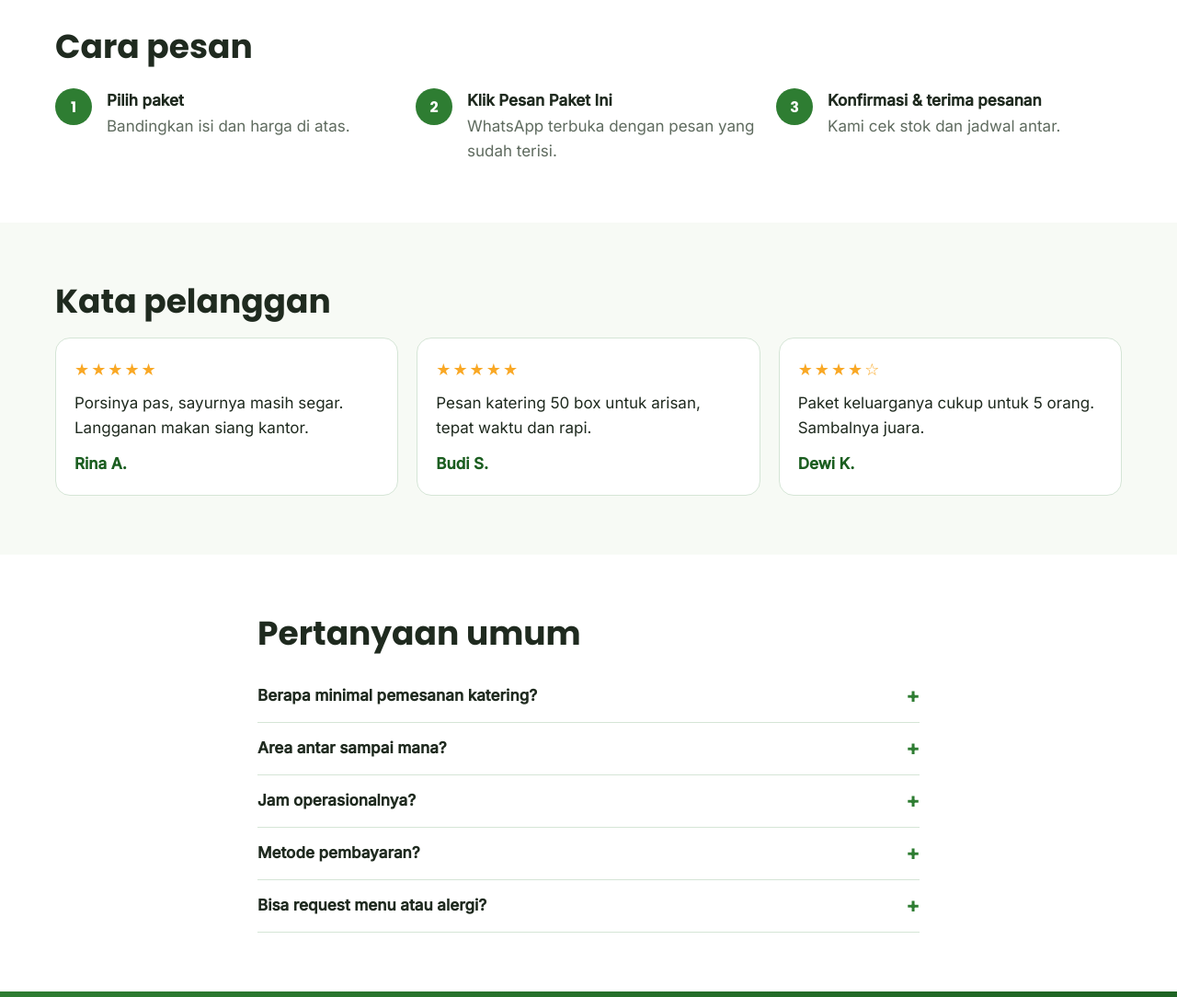
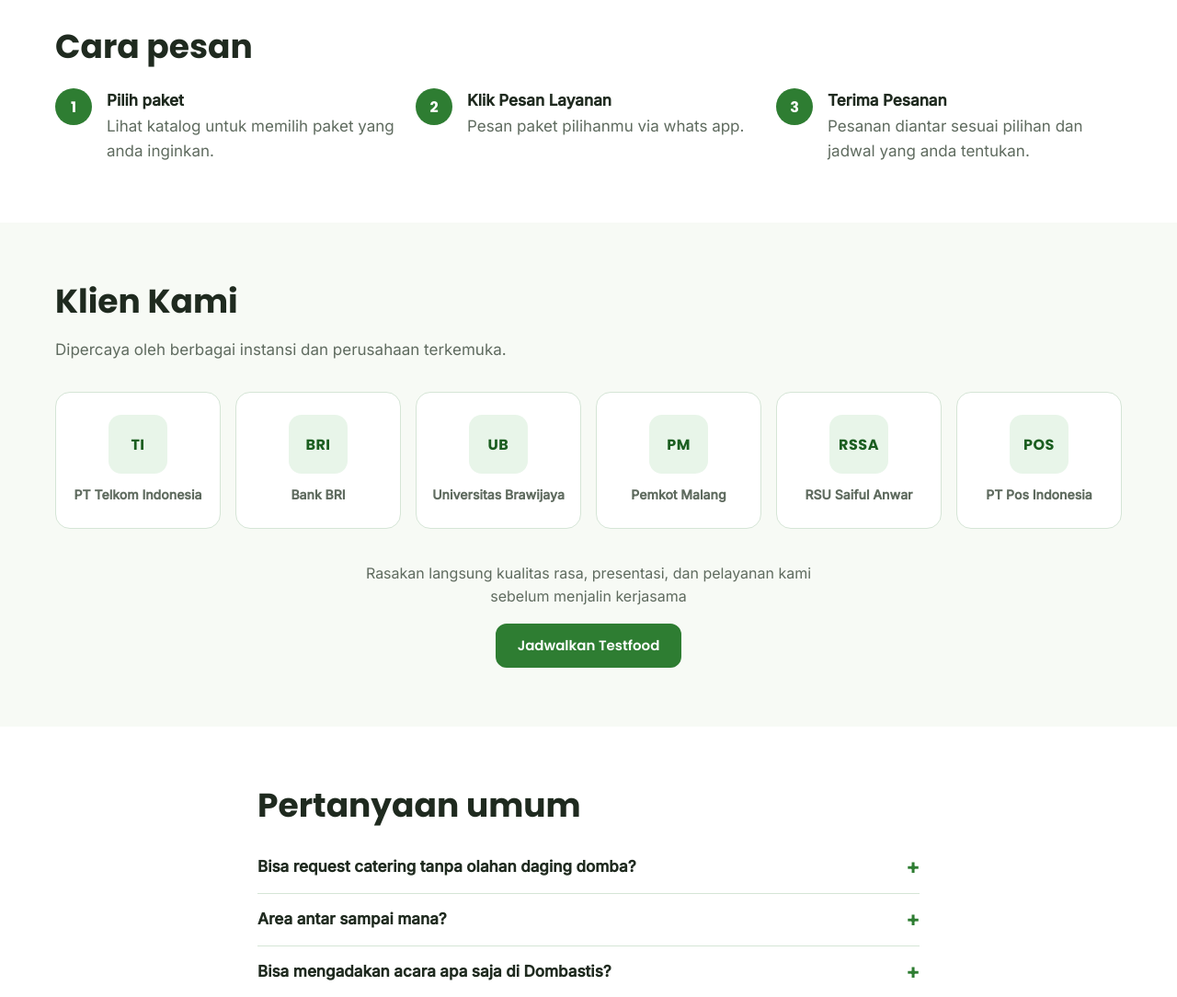
Before and after one commit to axelots-es/domkar, a plain HTML site: page index.html in a window 1280 px wide. Shown: the part 2020-3104 px from the top of the page at 92% size. Drawn offline with Linux system fonts and the light colour scheme.

Commit message:
tambah tombol

```diff
--- a/assets/app.js
+++ b/assets/app.js
@@ -23,16 +23,35 @@
       '<a class="btn block" target="_blank" rel="noopener noreferrer" href="' + wa(msg) + '" data-pkg="' + esc(p.name) + '">Pesan Paket Ini</a></article>';
   }).join("");
 
+  // Klien Kami
+  if ($("#clients") && S.clients) {
+    $("#clients").innerHTML = S.clients.map(function (c) {
+      var img = c.logo
+        ? '<img src="' + esc(c.logo) + '" alt="Logo ' + esc(c.name) + '" loading="lazy">'
+        : '<div class="klien-initial">' + esc(c.initial) + '</div>';
+      return '<div class="klien-card">' + img + '<span>' + esc(c.name) + '</span></div>';
+    }).join("");
+  }
+
   // Keunggulan, testimoni, FAQ
   $("#perks").innerHTML = S.perks.map(function (k) {
     return '<div class="perk"><span class="ico" aria-hidden="true">' + k[0] + "</span><h3>" + esc(k[1]) + "</h3><p>" + esc(k[2]) + "</p></div>";
   }).join("");
-  $("#reviews").innerHTML = S.reviews.map(function (r) {
+  $("#reviews") && ($("#reviews").innerHTML = S.reviews.map(function (r) {
     return '<figure class="rev"><div class="stars" aria-label="Rating ' + r[1] + ' dari 5">' + "★".repeat(r[1]) + "☆".repeat(5 - r[1]) + "</div><blockquote>" + esc(r[2]) + "</blockquote><figcaption>" + esc(r[0]) + "</figcaption></figure>";
-  }).join("");
+  }).join(""));
   $("#faqs").innerHTML = S.faqs.map(function (f) {
     return "<details><summary>" + esc(f[0]) + "</summary><p>" + esc(f[1]) + "</p></details>";
   }).join("");
+
+  // Tombol Testfood
+  var btnTestfood = $("#btn-testfood");
+  if (btnTestfood) {
+    var msgTestfood = "Assalamualaikum Dombastis, saya tertarik untuk mengagendakan test food. Mohon informasinya. Terimakasih!";
+    btnTestfood.href = wa(msgTestfood);
+    btnTestfood.target = "_blank";
+    btnTestfood.rel = "noopener noreferrer";
+  }
 
   // Tautan WhatsApp umum
   var generic = "Halo, saya ingin memesan paket makanan. Mohon info ketersediaan. Terima kasih.";
--- a/assets/config.js
+++ b/assets/config.js
@@ -25,16 +25,24 @@ window.SITE = {
         ["🍚", "Varian menu Nusantara & Timur Tengah", "Menyediakan aneka hidangan Nusantara dan Timur Tengah yang ramah budget dan menggugah selera."],
         ["🛵", "Kepuasan anda, prioritas kami", "Kualitas kebersihan, ketepatan waktu dan rasa kami jaga agar bisa memberikan hidangan yang terbaik untuk segala acara anda."]
     ],
+    clients: [
+        { name: "PT Telkom Indonesia", logo: "", initial: "TI" },
+        { name: "Bank BRI", logo: "", initial: "BRI" },
+        { name: "Universitas Brawijaya", logo: "", initial: "UB" },
+        { name: "Pemkot Malang", logo: "", initial: "PM" },
+        { name: "RSU Saiful Anwar", logo: "", initial: "RSSA" },
+        { name: "PT Pos Indonesia", logo: "", initial: "POS" }
+    ],
     reviews: [
         ["Rina A.", 5, "Porsinya pas, sayurnya masih segar. Langganan makan siang kantor."],
         ["Budi S.", 5, "Pesan katering 50 box untuk arisan, tepat waktu dan rapi."],
         ["Dewi K.", 4, "Paket keluarganya cukup untuk 5 orang. Sambalnya juara."]
     ],
     faqs: [
-    ["Berapa minimal pemesanan katering?", "Minimal 20 porsi. Pesan paling lambat H-2 sebelum acara."],
-    ["Area antar sampai mana?", "Kota Malang dan sekitarnya. Ongkir menyesuaikan jarak."],
-    ["Jam operasionalnya?", "Setiap hari 08.00–20.00."],
-    ["Metode pembayaran?", "Transfer bank, QRIS, atau tunai saat antar."],
-    ["Bisa request menu atau alergi?", "Bisa. Sebutkan di chat WhatsApp sebelum konfirmasi."]
+        ["Bisa request catering tanpa olahan daging domba?", "Bisa, Silahkan konsultasi ke tim kami untuk request menu anda via whatsapp"],
+        ["Area antar sampai mana?", "Kota Nganjuk, Kediri dan Jombang"],
+        ["Bisa mengadakan acara apa saja di Dombastis?", "Kumpul keluarga, pengajian, seminar,rapat, lamaran, wedding, aqiqah, dan acara lainnya."],
+        ["Jam operasional resto?", "Karena sekarang baru soft opening, sekarang kami baru buka di Sabtu & Minggu mulai jam 6 pagi"],
+        ["Melayani delivery order?", "Ya, kami melayani pesan antar ke rumah anda untuk free ongkirbisa mengikuti jadwal kirim siang jam 11 & sore jam 5"]
     ]
 };
--- a/assets/style.css
+++ b/assets/style.css
@@ -450,6 +450,65 @@ summary:focus-visible {
     color: var(--mute)
 }
 
+/* klien */
+.klien-grid {
+    display: grid;
+    grid-template-columns: repeat(2, 1fr);
+    gap: 16px;
+    margin-top: 32px
+}
+.klien-card {
+    display: flex;
+    flex-direction: column;
+    align-items: center;
+    justify-content: center;
+    gap: 12px;
+    background: #fff;
+    border: 1px solid var(--line);
+    border-radius: 16px;
+    padding: 24px 16px;
+    text-align: center;
+    font-weight: 600;
+    font-size: 14px;
+    color: var(--mute);
+    transition: box-shadow .2s, transform .2s
+}
+.klien-card:hover {
+    box-shadow: var(--shadow);
+    transform: translateY(-3px)
+}
+.klien-card img {
+    height: 48px;
+    max-width: 120px;
+    object-fit: contain
+}
+.klien-initial {
+    width: 64px;
+    height: 64px;
+    border-radius: 14px;
+    background: var(--mint);
+    color: var(--gd);
+    font: 700 16px Poppins, sans-serif;
+    display: grid;
+    place-items: center;
+    letter-spacing: .5px
+}
+
+.klien-cta {
+    margin-top: 36px;
+    text-align: center;
+    display: flex;
+    flex-direction: column;
+    align-items: center;
+    gap: 16px
+}
+.klien-cta p {
+    margin: 0;
+    color: var(--mute);
+    font-size: 16px;
+    max-width: 52ch
+}
+
 .rev {
     margin: 0;
     background: #fff;
@@ -586,6 +645,9 @@ footer a {
         flex-direction: row
     }
 
+    .klien-grid {
+        grid-template-columns: repeat(3, 1fr)
+    }
     .trust {
         grid-template-columns: repeat(4, 1fr)
     }
@@ -615,6 +677,10 @@ footer a {
 
     body {
         font-size: 17px
+    }
+
+    .klien-grid {
+        grid-template-columns: repeat(6, 1fr)
     }
 
     .sec {
--- a/index.html
+++ b/index.html
@@ -82,17 +82,22 @@
       <div class="wrap">
         <h2>Cara pesan</h2>
         <ol class="steps">
-          <li><b>Pilih paket</b><span>Bandingkan isi dan harga di atas.</span></li>
-          <li><b>Klik Pesan Paket Ini</b><span>WhatsApp terbuka dengan pesan yang sudah terisi.</span></li>
-          <li><b>Konfirmasi & terima pesanan</b><span>Kami cek stok dan jadwal antar.</span></li>
+          <li><b>Pilih paket</b><span>Lihat katalog untuk memilih paket yang anda inginkan.</span></li>
+          <li><b>Klik Pesan Layanan</b><span>Pesan paket pilihanmu via whats app.</span></li>
+          <li><b>Terima Pesanan</b><span>Pesanan diantar sesuai pilihan dan jadwal yang anda tentukan.</span></li>
         </ol>
       </div>
     </section>
 
     <section id="testimoni" class="sec soft">
       <div class="wrap">
-        <h2>Kata pelanggan</h2>
-        <div class="grid g3" id="reviews"></div>
+        <h2>Klien Kami</h2>
+        <p class="sub">Dipercaya oleh berbagai instansi dan perusahaan terkemuka.</p>
+        <div class="klien-grid" id="clients"></div>
+        <div class="klien-cta">
+          <p>Rasakan langsung kualitas rasa, presentasi, dan pelayanan kami sebelum menjalin kerjasama</p>
+          <a class="btn" id="btn-testfood" href="#">Jadwalkan Testfood</a>
+        </div>
       </div>
     </section>
 
```
Lines whose indentation alone changed are shown as unchanged.
